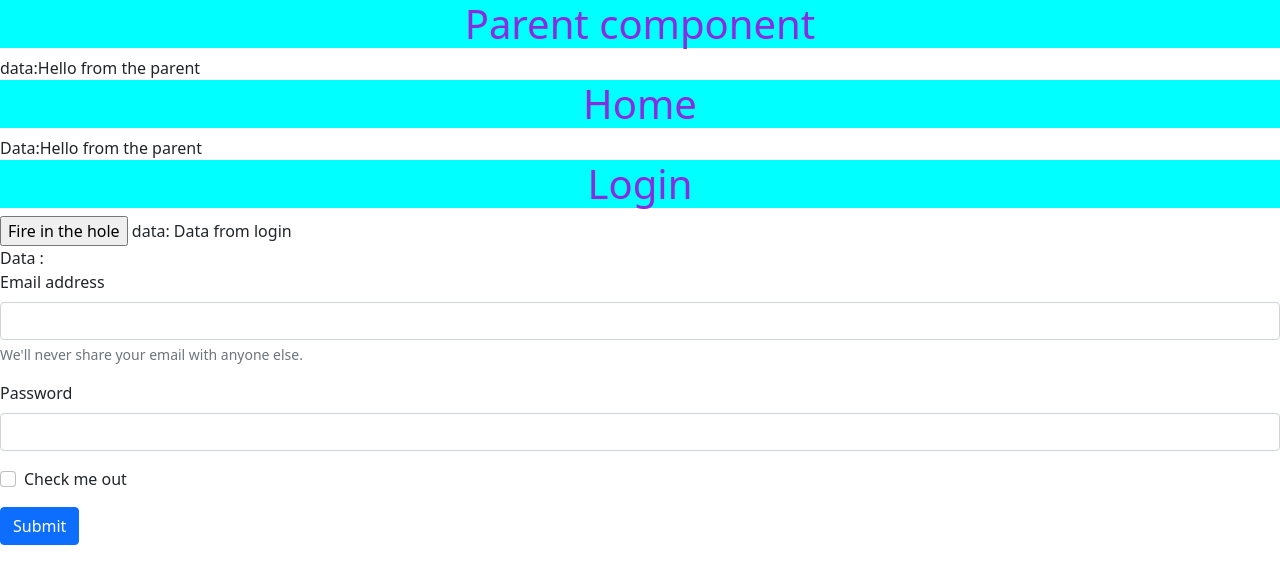
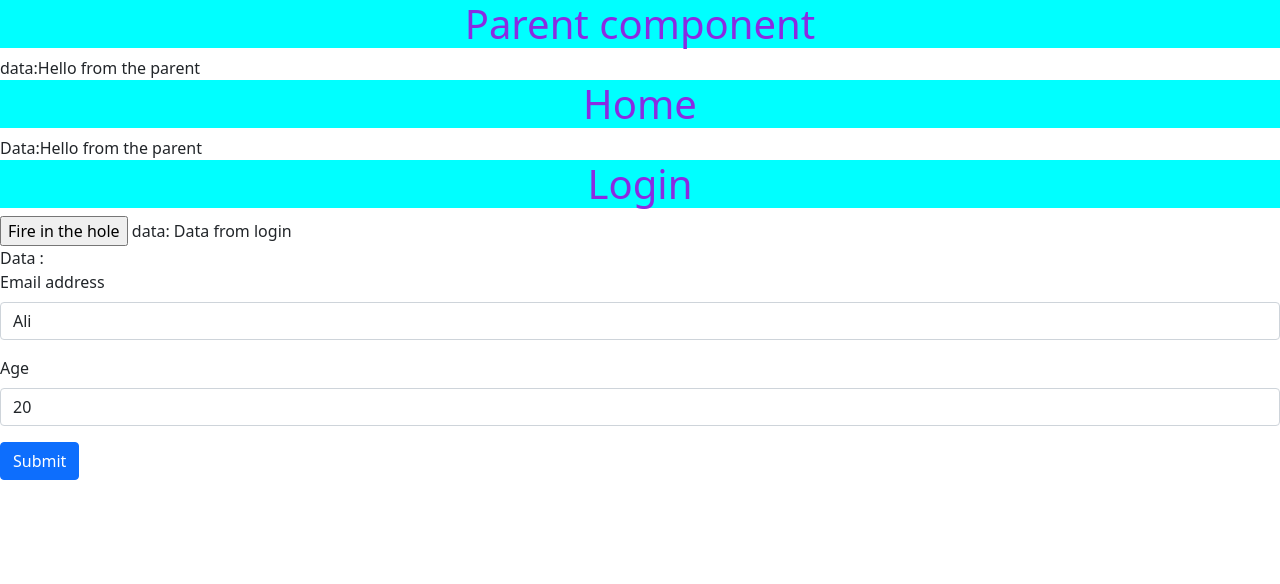
Before and after one commit to MohamedYasserElzofzaf/ITI-Pracitse, an Angular app in the folder Angular/Days/: page / in a window 1280 px wide. Shown: the top 584 px of the page. Built offline with nearby package versions, Linux system fonts and the light colour scheme.

Commit message:
working on Angular practis

```diff
--- a/Angular/Days/src/app/components/test-valid/test-valid.component.html
+++ b/Angular/Days/src/app/components/test-valid/test-valid.component.html
@@ -1,18 +1,17 @@
-<form>
+<form [formGroup]="ourValidationForm">
     <div class="mb-3">
         <label for="exampleInputEmail1" class="form-label">Email address</label>
-        <input type="email" class="form-control" id="exampleInputEmail1" aria-describedby="emailHelp" />
-        <div id="emailHelp" class="form-text">
-            We'll never share your email with anyone else.
+        <input type="name" class="form-control" formControlName="name" />
+        <div *ngIf="!nameValid">
+            <input style="border: 2px solid red" type="name" class="form-control" formControlName="name" />
         </div>
     </div>
     <div class="mb-3">
-        <label for="exampleInputPassword1" class="form-label">Password</label>
-        <input type="password" class="form-control" id="exampleInputPassword1" />
-    </div>
-    <div class="mb-3 form-check">
-        <input type="checkbox" class="form-check-input" id="exampleCheck1" />
-        <label class="form-check-label" for="exampleCheck1">Check me out</label>
+        <label for="exampleInputPassword1" class="form-label">Age</label>
+        <input type="number" class="form-control" formControlName="age" />
+        <div *ngIf="!nameValid">
+            <input *ngIf="!nameValid" style="border: 2px solid red" type="number" class="form-control" formControlName="age" />
+        </div>
     </div>
     <button type="submit" class="btn btn-primary">Submit</button>
 </form>
--- a/Angular/Days/src/app/components/test-valid/test-valid.component.ts
+++ b/Angular/Days/src/app/components/test-valid/test-valid.component.ts
@@ -1,15 +1,24 @@
 import { Component, OnInit } from '@angular/core';
+import { FormControl, FormGroup, Validators } from '@angular/forms';
 
 @Component({
   selector: 'app-test-valid',
   templateUrl: './test-valid.component.html',
-  styleUrls: ['./test-valid.component.css']
+  styleUrls: ['./test-valid.component.css'],
 })
 export class TestValidComponent implements OnInit {
+  constructor() {}
 
-  constructor() { }
+  ngOnInit(): void {}
 
-  ngOnInit(): void {
+  ourValidationForm = new FormGroup({
+    name: new FormControl('Ali', Validators.required),
+    age: new FormControl(20, [Validators.min(18), Validators.max(50)]),
+  });
+  get nameValid() {
+    return this.ourValidationForm.controls.name.valid;
   }
-
+  get ageValid() {
+    return this.ourValidationForm.controls.age.valid;
+  }
 }
```
Also changed, not shown: Angular/Days/src/app/app.module.ts (+5 -6 lines).
